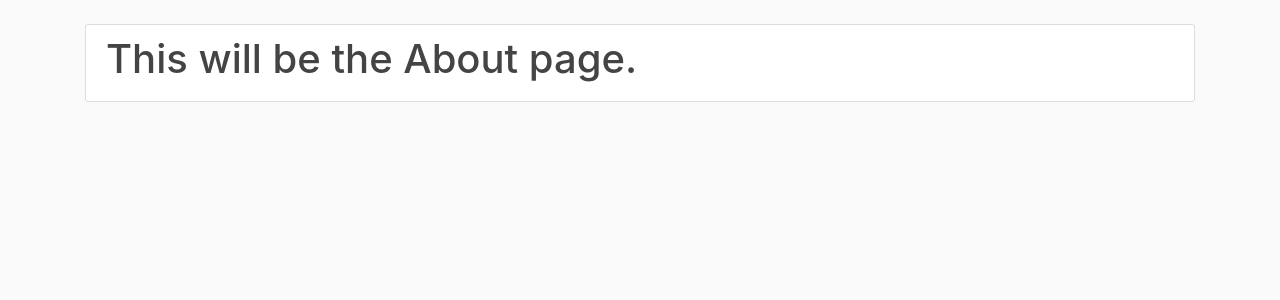
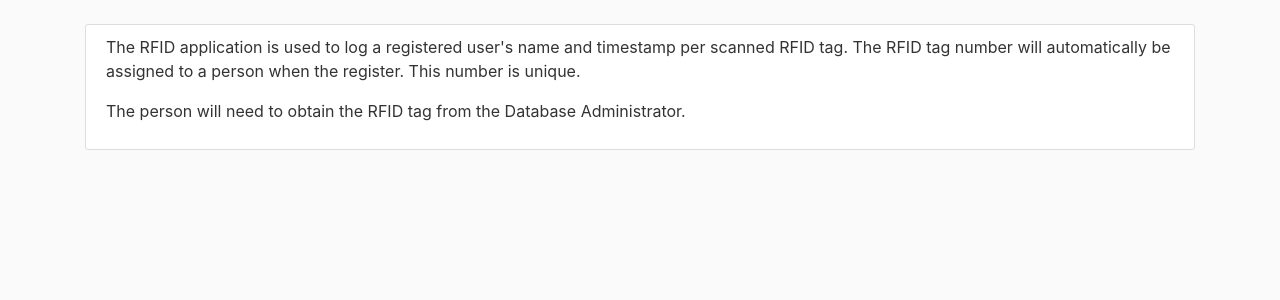
Before and after one commit to MKing301/rfid-attendance, a Flask app: page /about in a window 1280 px wide. Shown: the part 56-356 px from the top of the page. Run offline with Flask 2, Linux system fonts and the light colour scheme; some libraries are stand-ins or nearby versions.

Commit message:
Add content to about template

```diff
--- a/tag_reader/templates/about.html
+++ b/tag_reader/templates/about.html
@@ -1,6 +1,7 @@
 {% extends "layout.html" %}
 {% block content %}
     <div class="content-section">
-        <h1>This will be the About page.</h1>
+        <p>The RFID application is used to log a registered user's name and timestamp per scanned RFID tag.  The RFID tag number will automatically be assigned to a person when the register.  This number is unique.</p>
+        <p>The person will need to obtain the RFID tag from the Database Administrator.</p>
     </div>
 {% endblock content%}
```
